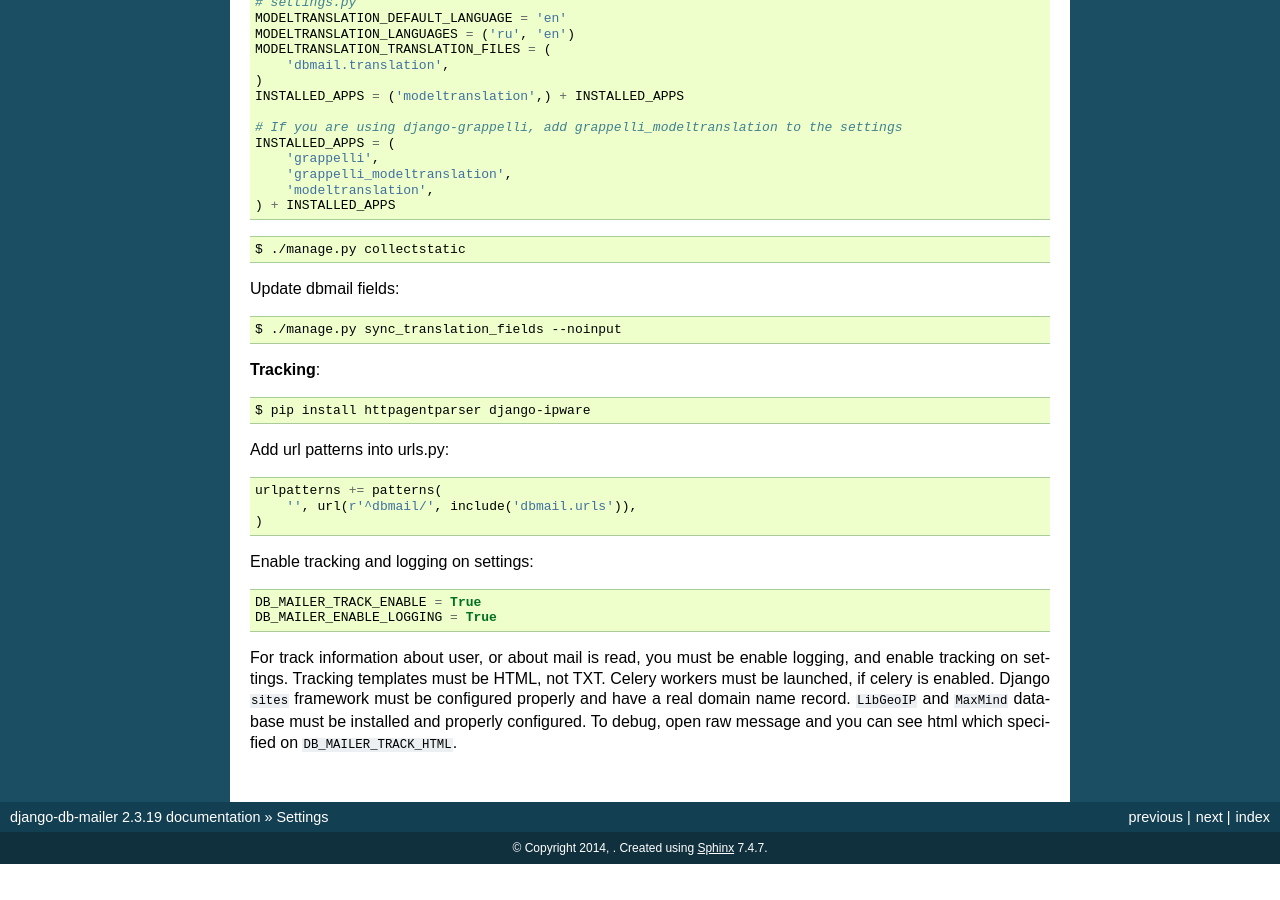
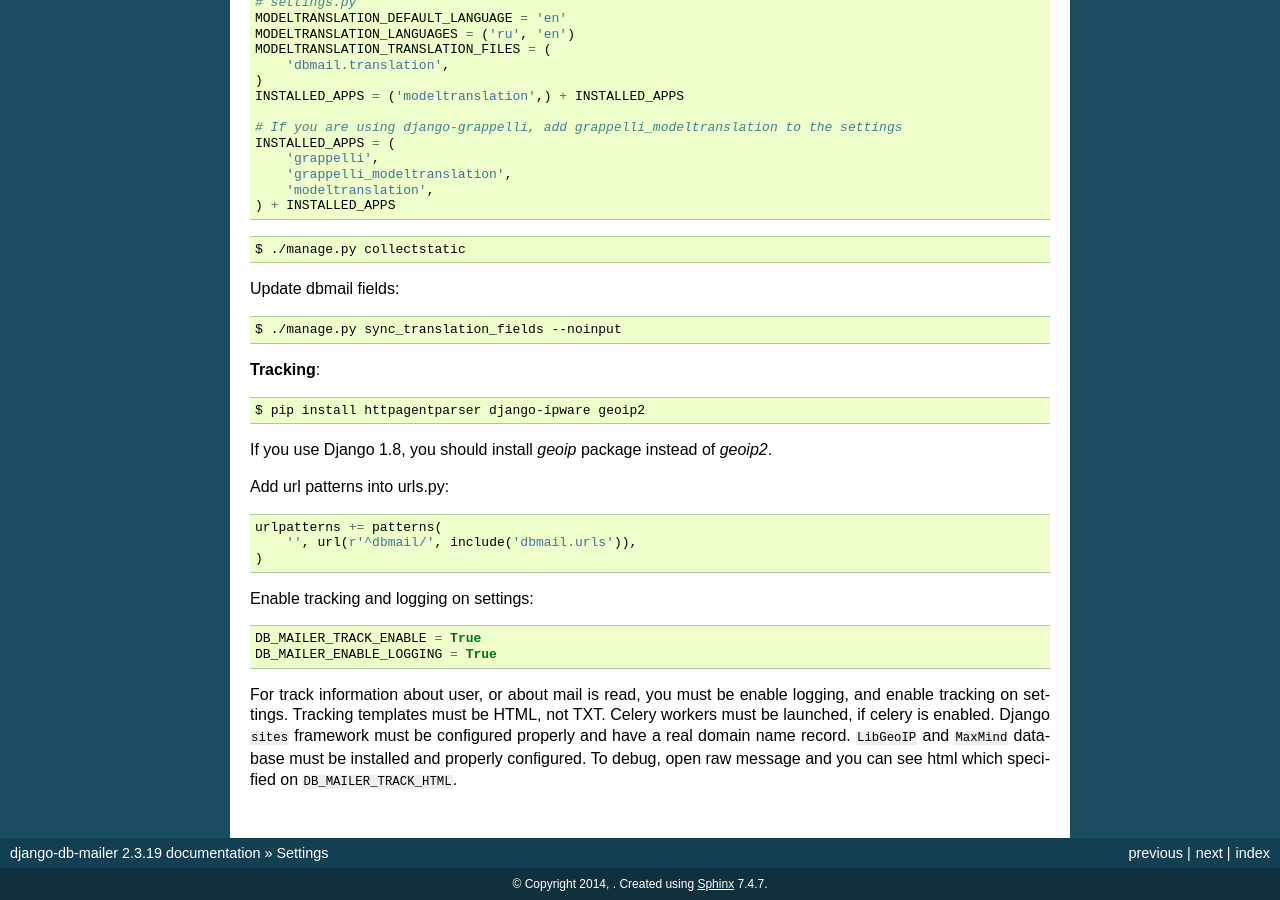
Before and after one commit to LPgenerator/django-db-mailer, a Sphinx documentation site: the page built from docs/settings.rst, in a window 1280 px wide and 900 px high, scrolled down 2584 px. Built offline with Sphinx 7.4.7, drawn with Linux system fonts in a browser that asks for light colours; before the commit the page ends 3448 px from its top, so only the background shows below that.

Commit message:
Fix demo. Add dynamic geoip/geoip2 import

```diff
--- a/README.rst
+++ b/README.rst
@@ -492,9 +492,11 @@ Install ``django-ses`` app via pip. Configure your settings:
 
 .. code-block:: bash
 
-    $ pip install httpagentparser django-ipware
+    $ pip install httpagentparser django-ipware geoip2
 
 For track information about user, or about mail is read, you must be enable logging, and enable tracking on settings.
+
+If you use Django 1.8, you should install `geoip` package instead of `geoip2`.
 
 **MJML**
 
--- a/docs/settings.rst
+++ b/docs/settings.rst
@@ -214,7 +214,9 @@ Update dbmail fields:
 
 .. code-block:: bash
 
-    $ pip install httpagentparser django-ipware
+    $ pip install httpagentparser django-ipware geoip2
+
+If you use Django 1.8, you should install `geoip` package instead of `geoip2`.
 
 
 Add url patterns into urls.py:
```
Also changed, not shown: 3 other files.
